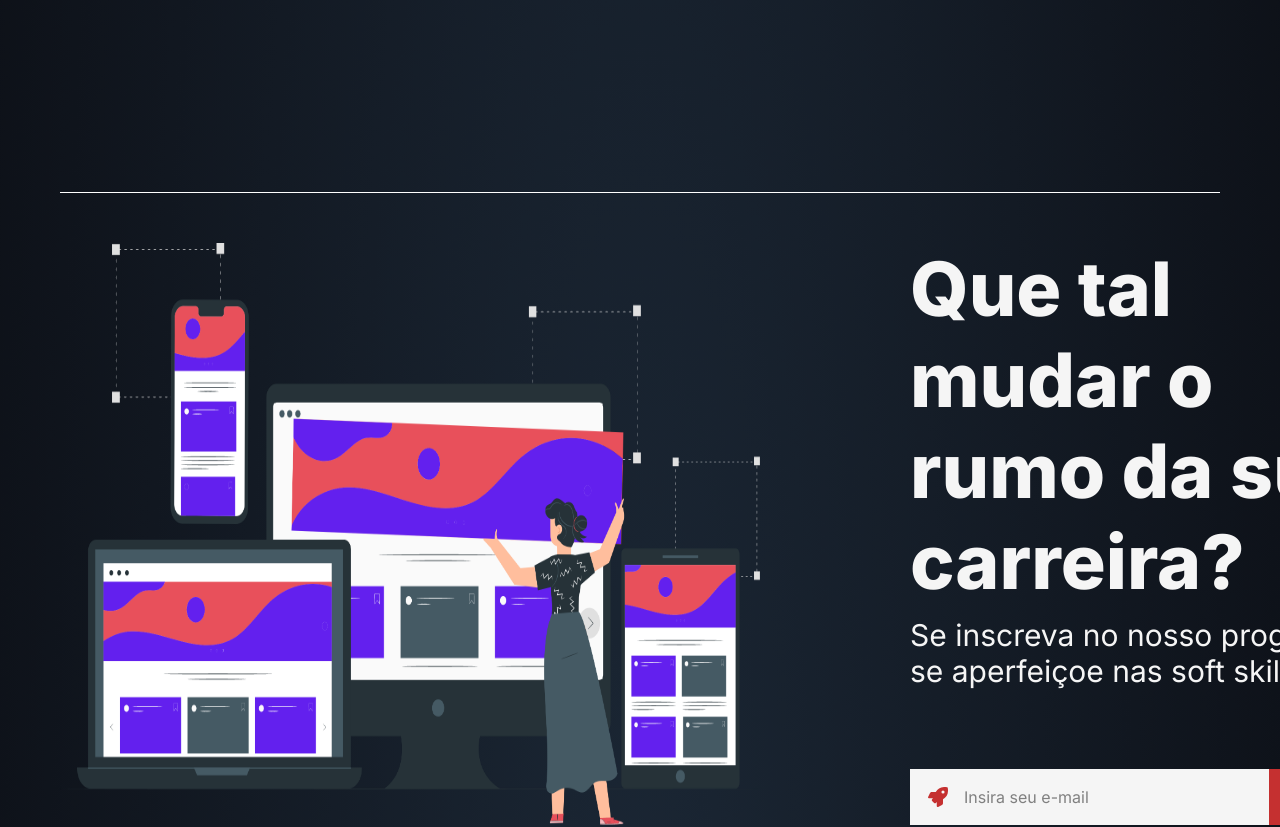
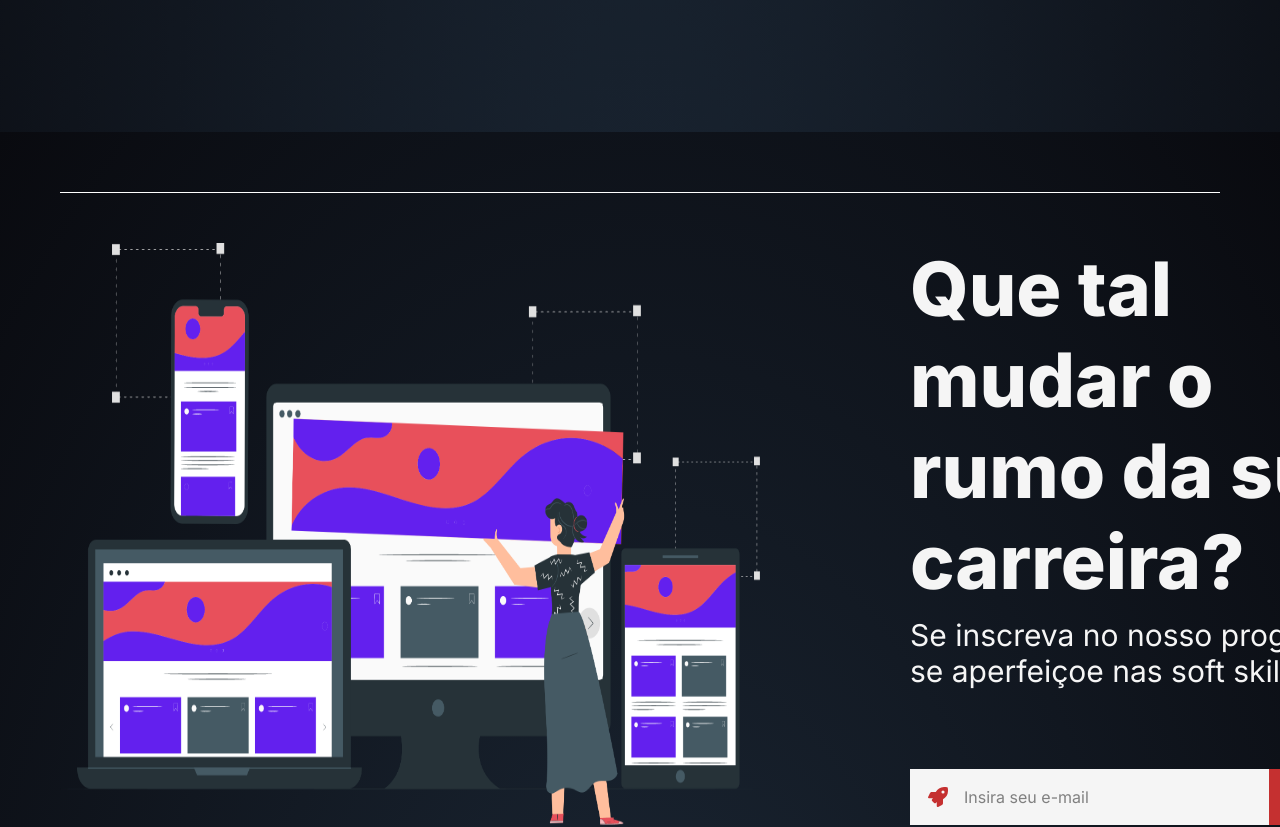
Before and after one commit to rodrigoantas/soft-skills-landingpage, a React (Create React App) app: page / in a window 1280 px wide. Shown: the part 2660-3487 px from the top of the page. Built offline with nearby package versions, Linux system fonts and the light colour scheme.

Commit message:
footer background

```diff
--- a/src/components/Footer/styles.ts
+++ b/src/components/Footer/styles.ts
@@ -3,7 +3,7 @@ import { shade } from "polished";
 
 export const Container = styled.div`
   width: 100%;
-  /* background: ${(props) => props.theme.footerbg}; */
+  background: ${(props) => props.theme.footerbg};
   display: flex;
   flex-direction: column;
   justify-content: center;
```
